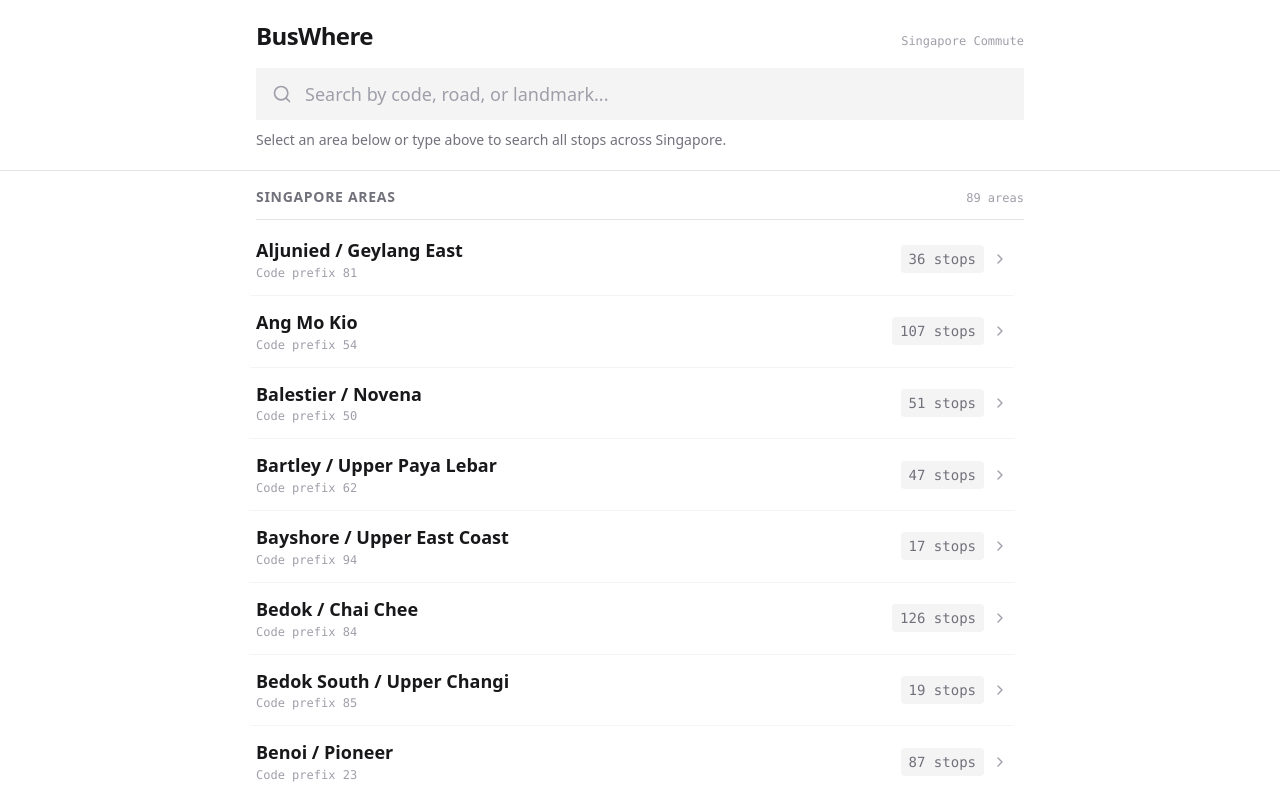
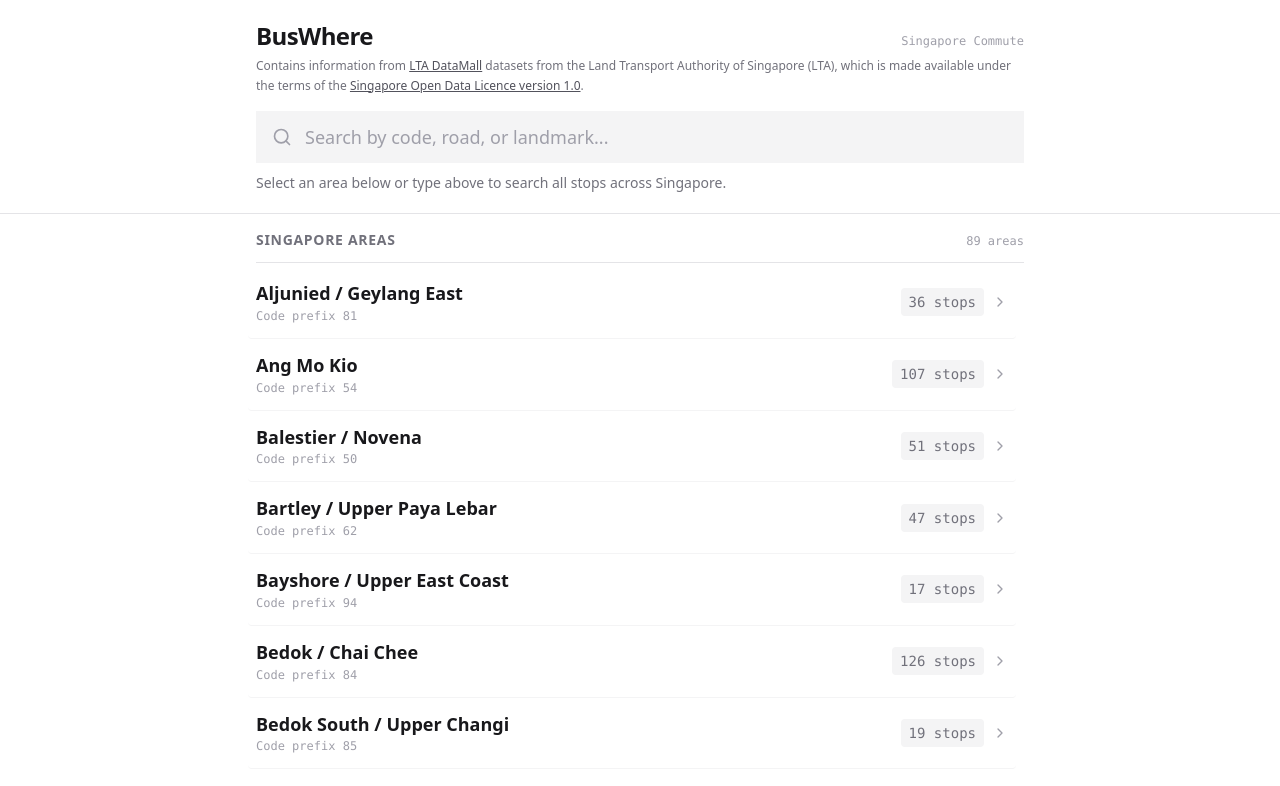
Before and after one commit to zimingmbai/MGMT6110_Problem_Set_2_BusWhere, a React (Vite) app: page / in a window 1280 px wide. Shown: the top 786 px of the page. Built offline with nearby package versions, Linux system fonts and the light colour scheme.

Commit message:
Add LTA DataMall data source attribution subtext and links under BusWhere header

```diff
--- a/src/components/FindMyStop.tsx
+++ b/src/components/FindMyStop.tsx
@@ -200,11 +200,34 @@
       <div className="sticky top-0 z-20 bg-white border-b border-zinc-200 px-4 sm:px-8 py-5">
         <div className="max-w-3xl mx-auto">
           {/* App title bar */}
-          <div className="flex items-baseline justify-between mb-4">
-            <h1 className="text-xl sm:text-2xl font-black tracking-tight text-zinc-900">
-              BusWhere
-            </h1>
-            <span className="text-xs font-mono text-zinc-400">Singapore Commute</span>
+          <div className="mb-4">
+            <div className="flex items-baseline justify-between">
+              <h1 className="text-xl sm:text-2xl font-black tracking-tight text-zinc-900">
+                BusWhere
+              </h1>
+              <span className="text-xs font-mono text-zinc-400">Singapore Commute</span>
+            </div>
+            <p className="mt-1 text-[11px] sm:text-xs text-zinc-500 leading-relaxed">
+              Contains information from{' '}
+              <a
+                href="https://datamall.lta.gov.sg/content/datamall/en.html"
+                target="_blank"
+                rel="noopener noreferrer"
+                className="underline hover:text-zinc-900 text-zinc-600 transition-colors"
+              >
+                LTA DataMall
+              </a>{' '}
+              datasets from the Land Transport Authority of Singapore (LTA), which is made available under the terms of the{' '}
+              <a
+                href="https://datamall.lta.gov.sg/content/datamall/en/SingaporeOpenDataLicence.html"
+                target="_blank"
+                rel="noopener noreferrer"
+                className="underline hover:text-zinc-900 text-zinc-600 transition-colors"
+              >
+                Singapore Open Data Licence version 1.0
+              </a>
+              .
+            </p>
           </div>
 
           {/* Search Field */}
```
